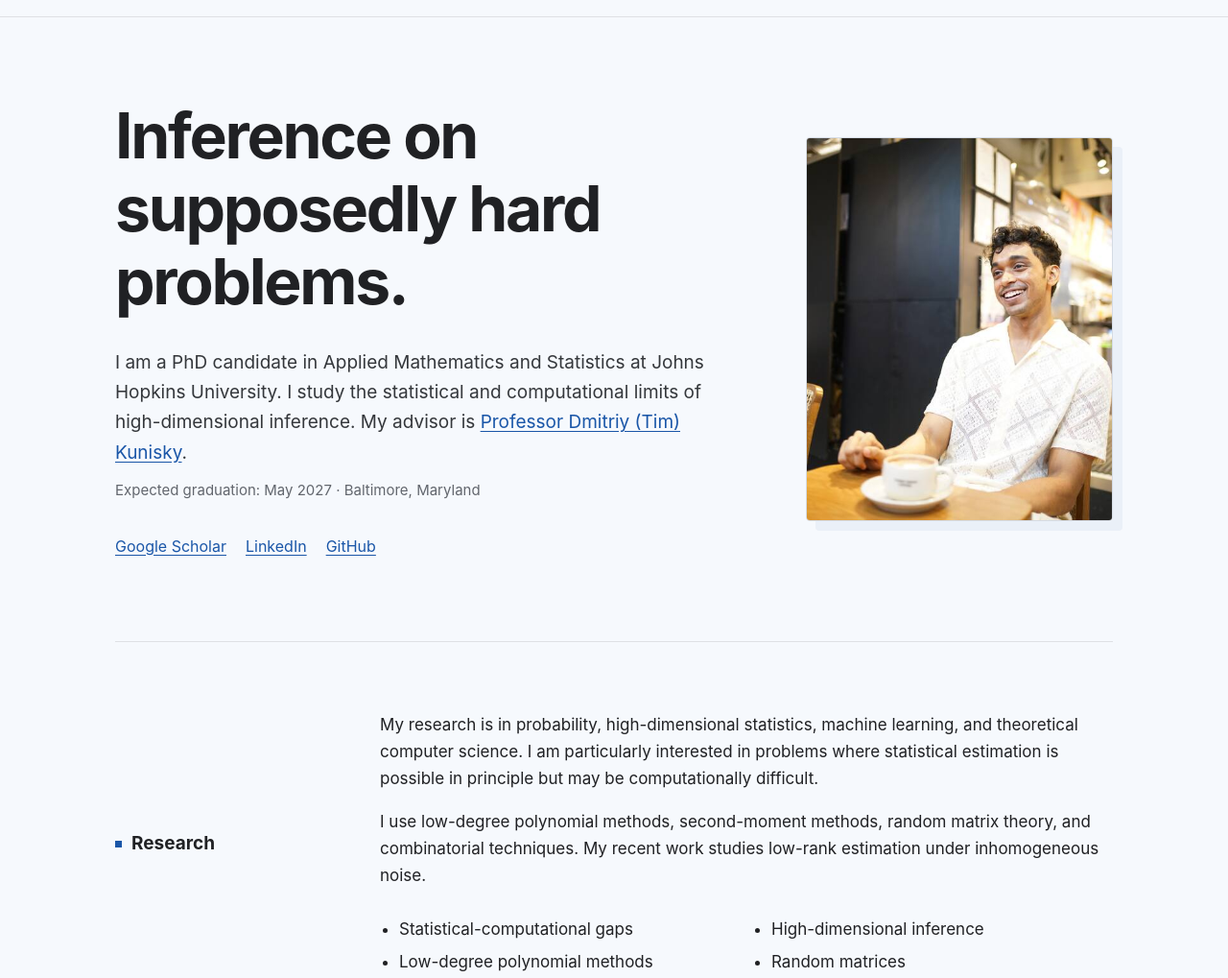
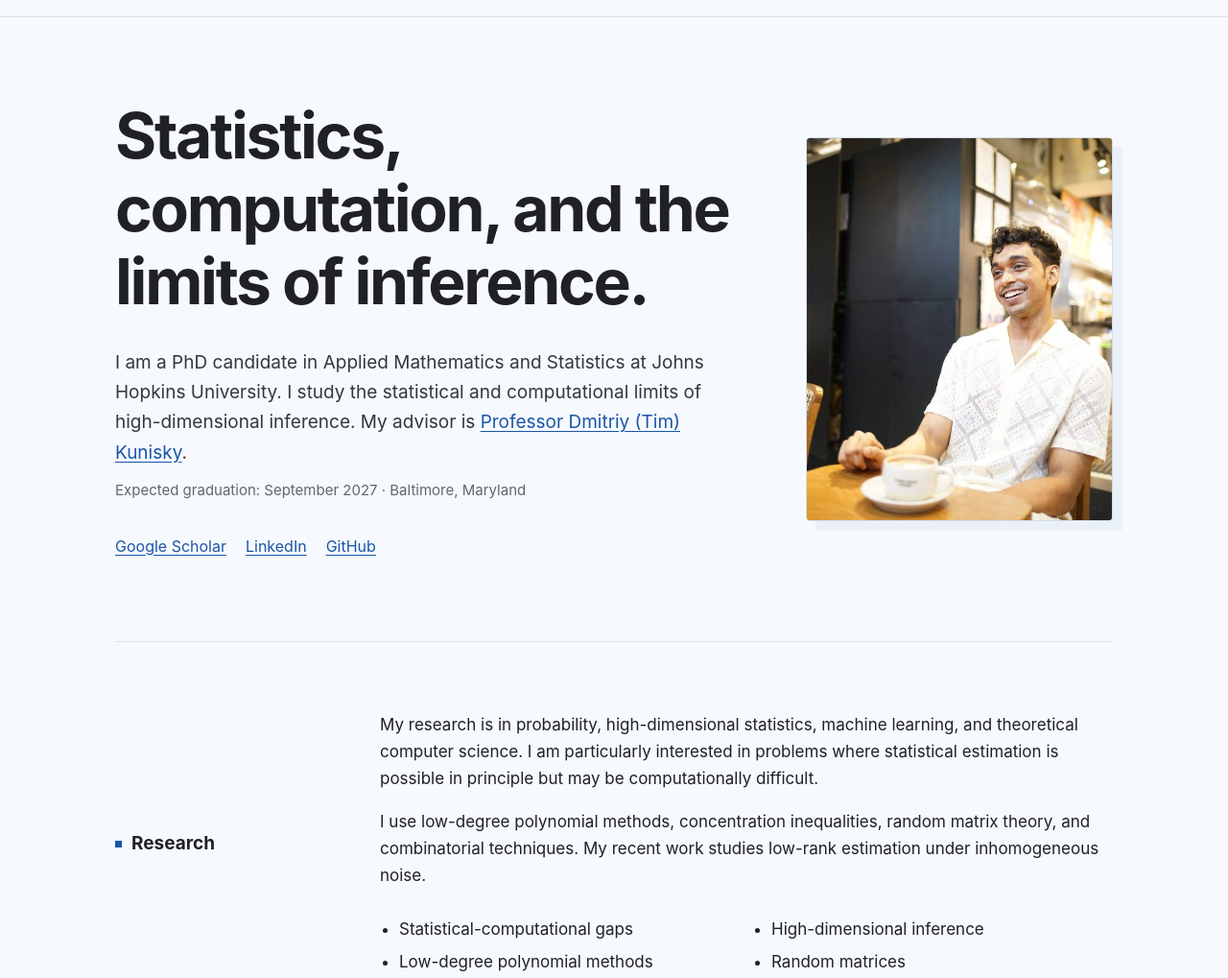
Before and after one commit to debsurya-de/debsurya-de.github.io, a plain HTML site: page index.html in a window 1280 px wide. Shown: the part 56-1075 px from the top of the page at 96% size. Drawn offline with Linux system fonts and the light colour scheme.

Commit message:
Restore headline and update research details

```diff
--- a/index.html
+++ b/index.html
@@ -31,9 +31,9 @@
     <section class="intro container" id="top">
       <div class="intro-grid">
         <div class="intro-copy">
-          <h1>Inference on supposedly hard problems.</h1>
+          <h1>Statistics, computation, and the limits of inference.</h1>
           <p class="intro-text">I am a PhD candidate in Applied Mathematics and Statistics at Johns Hopkins University. I study the statistical and computational limits of high-dimensional inference. My advisor is <a href="https://www.kunisky.com" target="_blank" rel="noreferrer">Professor Dmitriy (Tim) Kunisky</a>.</p>
-          <p class="details">Expected graduation: May 2027 · Baltimore, Maryland</p>
+          <p class="details">Expected graduation: September 2027 · Baltimore, Maryland</p>
           <div class="links" aria-label="Profile links">
         <a href="https://scholar.google.com/citations?hl=en&amp;user=wewbBVgAAAAJ" target="_blank" rel="noreferrer">Google Scholar</a>
         <a href="https://www.linkedin.com/in/rush21" target="_blank" rel="noreferrer">LinkedIn</a>
@@ -50,7 +50,7 @@
       <h2>Research</h2>
       <div class="section-content">
         <p>My research is in probability, high-dimensional statistics, machine learning, and theoretical computer science. I am particularly interested in problems where statistical estimation is possible in principle but may be computationally difficult.</p>
-        <p>I use low-degree polynomial methods, second-moment methods, random matrix theory, and combinatorial techniques. My recent work studies low-rank estimation under inhomogeneous noise.</p>
+        <p>I use low-degree polynomial methods, concentration inequalities, random matrix theory, and combinatorial techniques. My recent work studies low-rank estimation under inhomogeneous noise.</p>
         <ul class="topics">
           <li>Statistical-computational gaps</li>
           <li>High-dimensional inference</li>
```
